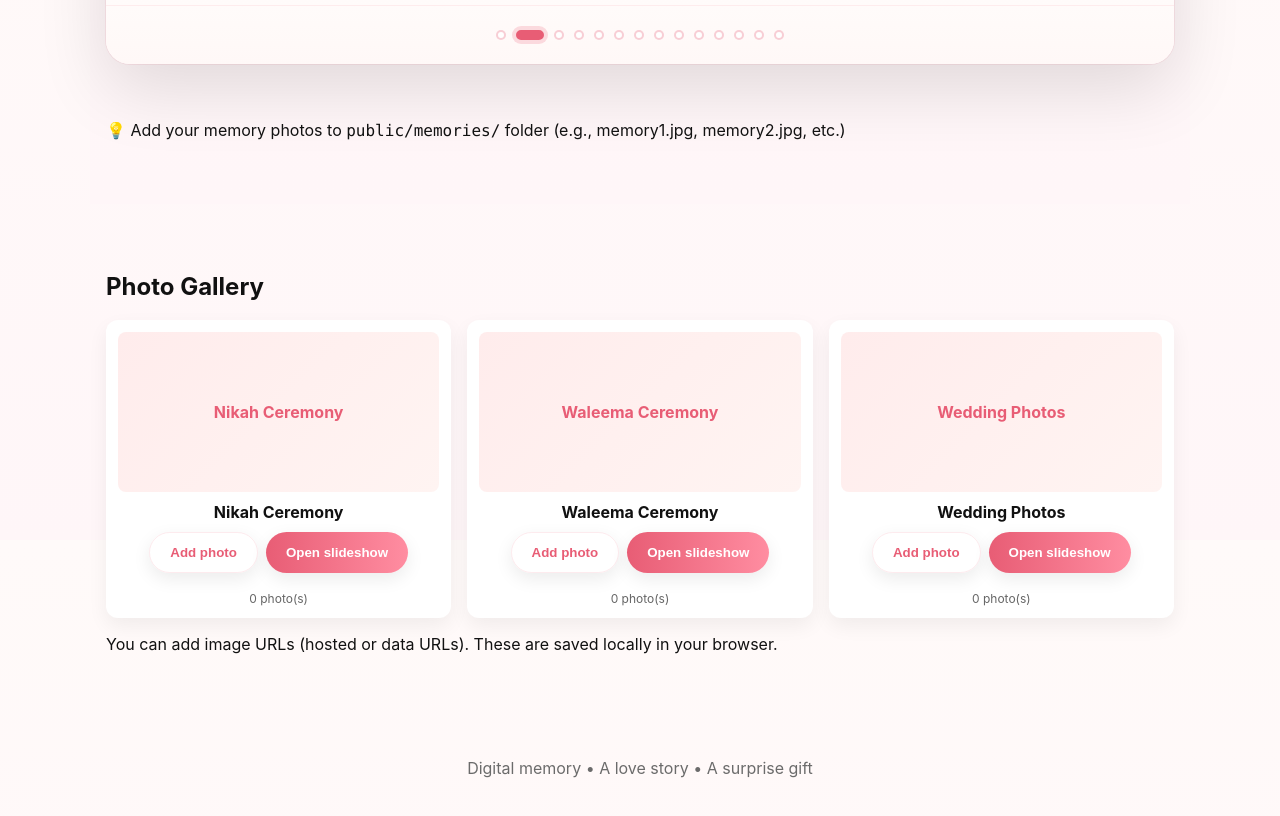
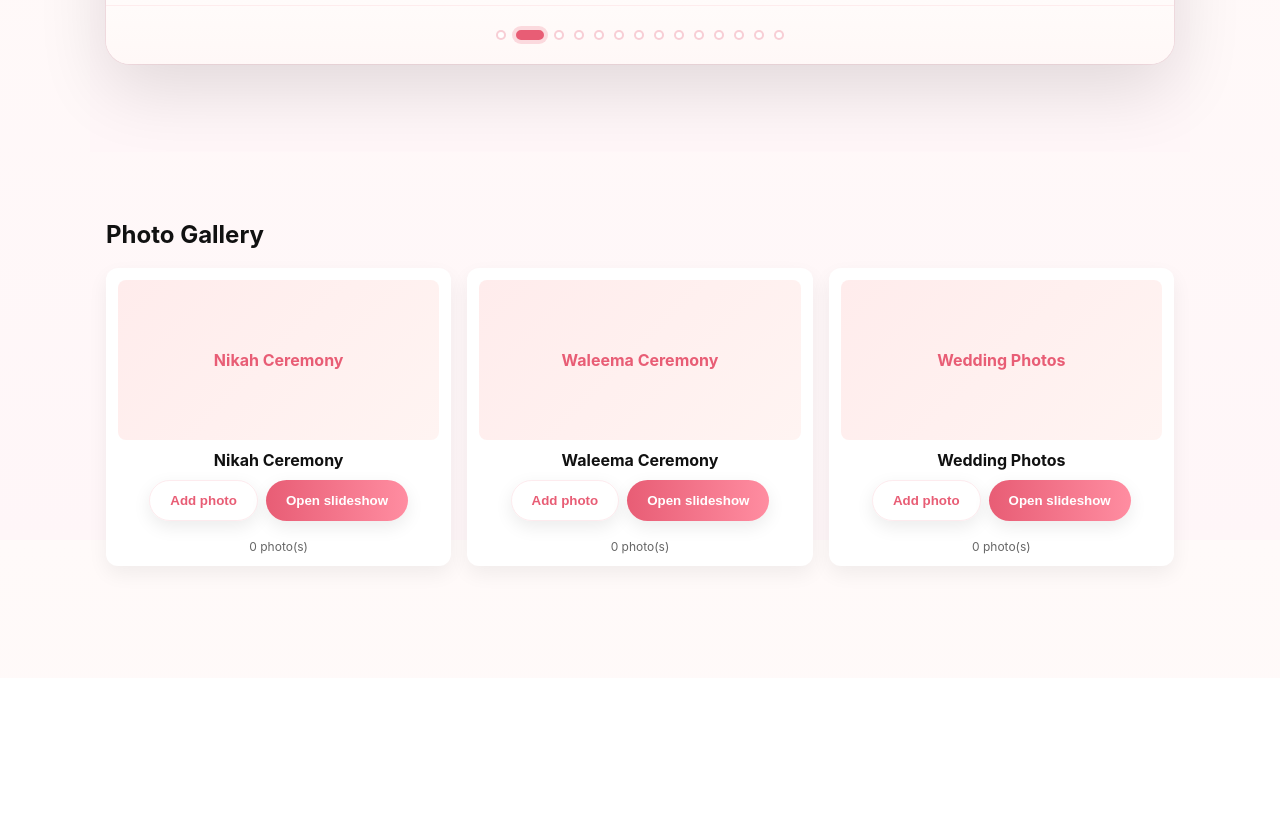
Before and after one commit to Inshira2021/wedding-site, a React (Create React App) app: page / in a window 1280 px wide. Shown: the part 1860-2676 px from the top of the page. After the commit the page ends 2538 px from the top, so only its background shows below. Built offline with nearby package versions, Linux system fonts and the light colour scheme.

Commit message:
Fix Gallery.js syntax errors

```diff
--- a/src/App.js
+++ b/src/App.js
@@ -15,7 +15,7 @@ function App() {
       </main>
 
       <footer className="site-footer">
-        <p>Digital memory • A love story • A surprise gift</p>
+        <p></p>
       </footer>
     </div>
   );
--- a/src/components/Gallery.js
+++ b/src/components/Gallery.js
@@ -70,8 +70,6 @@ function Gallery() {
           onClose={() => setActiveCategory(null)}
         />
       )}
-
-      <p className="hint">You can add image URLs (hosted or data URLs). These are saved locally in your browser.</p>
     </section>
   );
 }
--- a/src/components/Timeline.js
+++ b/src/components/Timeline.js
@@ -85,7 +85,6 @@ function Timeline() {
           </div>
         </div>
       </div>
-      <p className="hint">💡 Add your memory photos to <code>public/memories/</code> folder (e.g., memory1.jpg, memory2.jpg, etc.)</p>
     </section>
   );
 }
```
